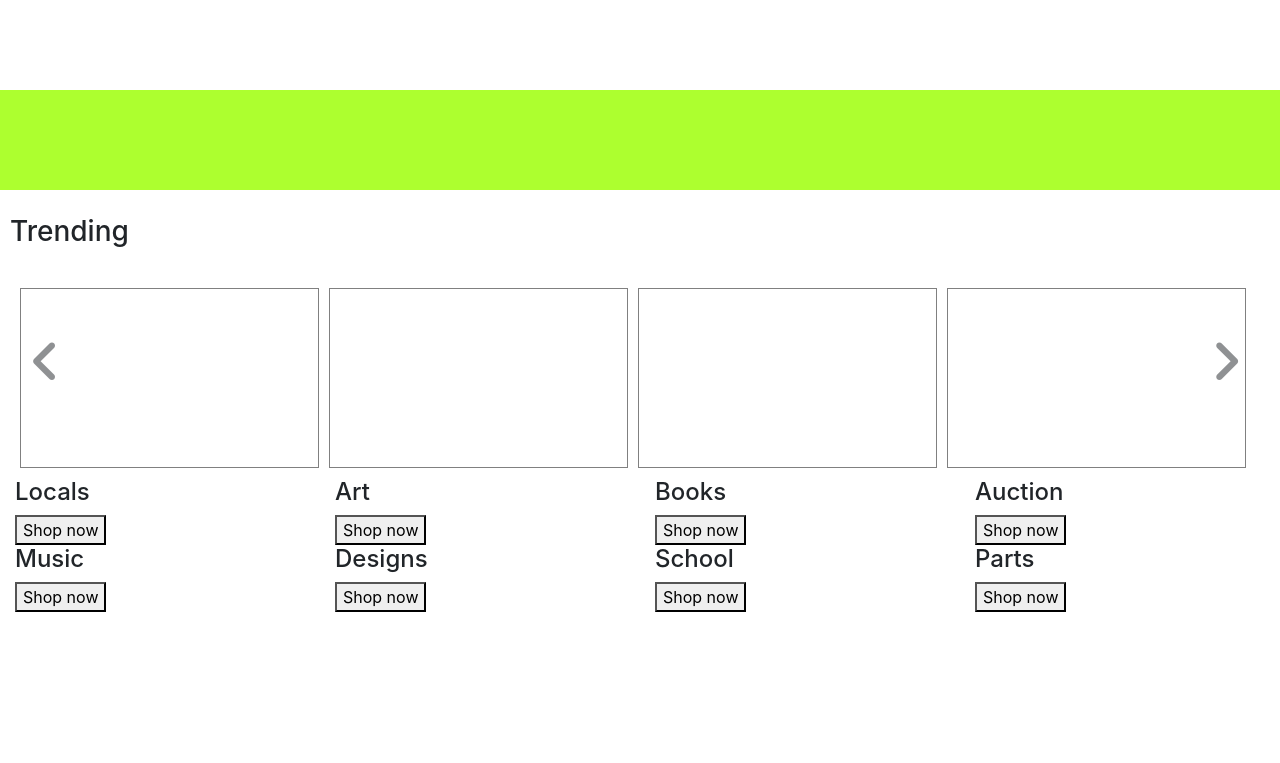
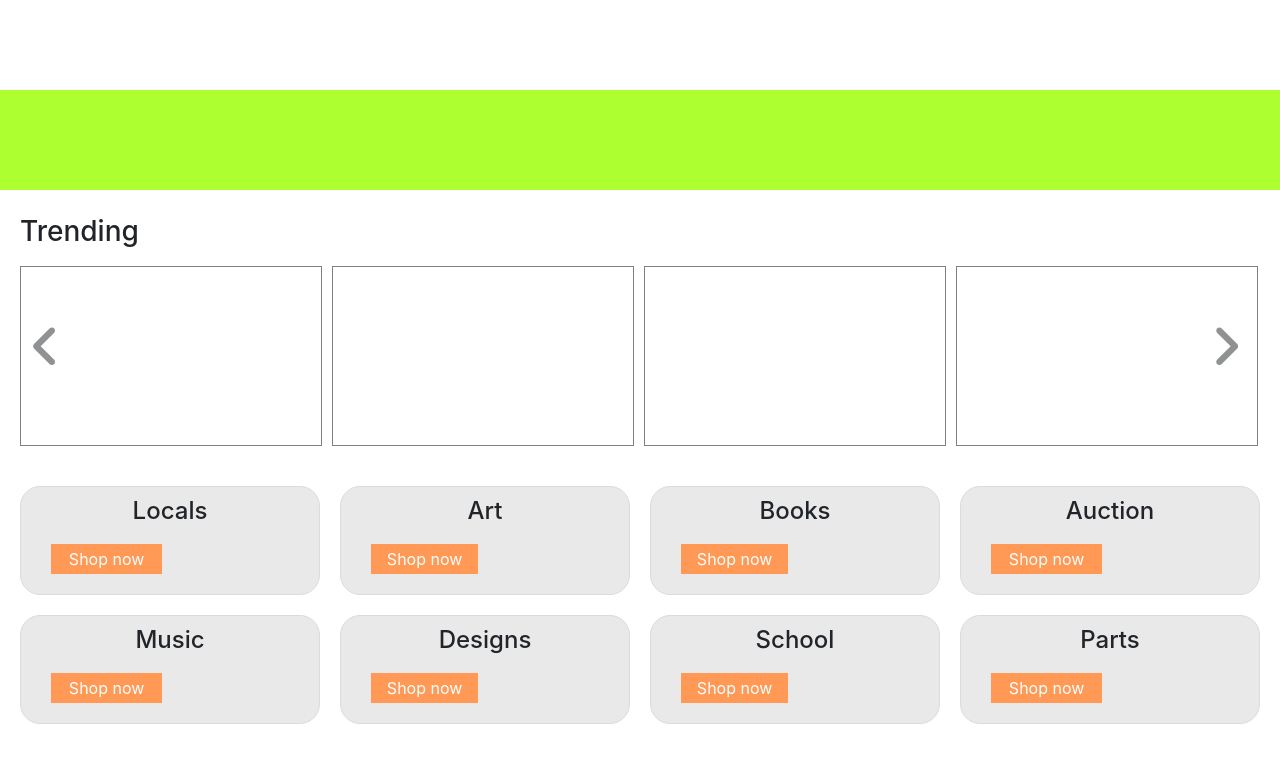
Before and after one commit to royandugu/Nexp-Project-, a Django app: page / in a window 1280 px wide. Shown: the top 763 px of the page. Run offline with Django 4.2, Linux system fonts and the light colour scheme; some libraries are stand-ins or nearby versions.

Commit message:
Category/topSeller property

```diff
--- a/eCommerce/static/css/index.css
+++ b/eCommerce/static/css/index.css
@@ -16,17 +16,18 @@
 	margin-left:10px;
 	position: relative;
 }
-.super{
-	margin-top:30px;
+.trendingContainer h3{
+	margin-left:10px;
 }
 .cardContainer{
 	display:flex;
 	align-items: center;
 	position: relative;
 	height:200px;
-	width:98%;
+	width:99%;
 	overflow-x: auto;
 	transition:0.5s ease-in-out;
+	padding: 0px !important;;
 }
 .cardContainer::-webkit-scrollbar{
 	display: none;
@@ -46,7 +47,7 @@
 	width:40px;
 	border-radius:50%;
 	position:absolute;
-	top:110px;
+	top:95px;
 	z-index: 2;
 }
 .beforeIcon i,.afterIcon i{
@@ -66,10 +67,78 @@
 }
 
 
+
+/*Top sellers*/
+.topSellersInfo{
+	margin-top:20px;
+	display: flex;
+	justify-content: center;
+}
+.seller{
+	height:60px;
+	width:60px;
+	border-radius:50%;
+	background:grey;
+	margin-right:20px;
+	margin-bottom:20px;
+	position: relative;
+}
+
+
+
+/*Sales collection*/
+.salesCollection{
+	padding-left:20px;
+	padding-right:20px;
+	margin-top:20px;
+}
+.salesCollection div{
+	padding:10px;
+}
+.productCollection{
+	border-radius:20px;
+	border:1px solid rgb(219, 219, 219);
+	padding:10px;
+	background:rgb(233, 233, 233);
+}
+.productCollection h4{
+	text-align:center;
+}
+.firstDiv{
+	padding-left:0px !important;
+}
+.lastDiv{
+	padding-right:0px !important;
+}
+.salesCollection button{
+	height:30px;
+	width:40%;
+	color:white;
+	background:#FF9955;
+	border:none;
+	margin:10px 0px 10px 20px;
+	cursor:pointer;
+	outline:none;
+}
+.salesCollection button:hover{
+	background:#ff9f5f;
+}
+
+
+
 /*Media queries*/
 @media (max-width:768px) {
 	.cardContainer div{
 		min-width:49%;
 		margin-left:.7%;
 	}
+	.salesCollection div{
+		padding:10px !important;
+	}
 }
+@media (min-width:768px){
+
+	.topSellersInfo{
+		display:none !important;
+	}
+}
```
